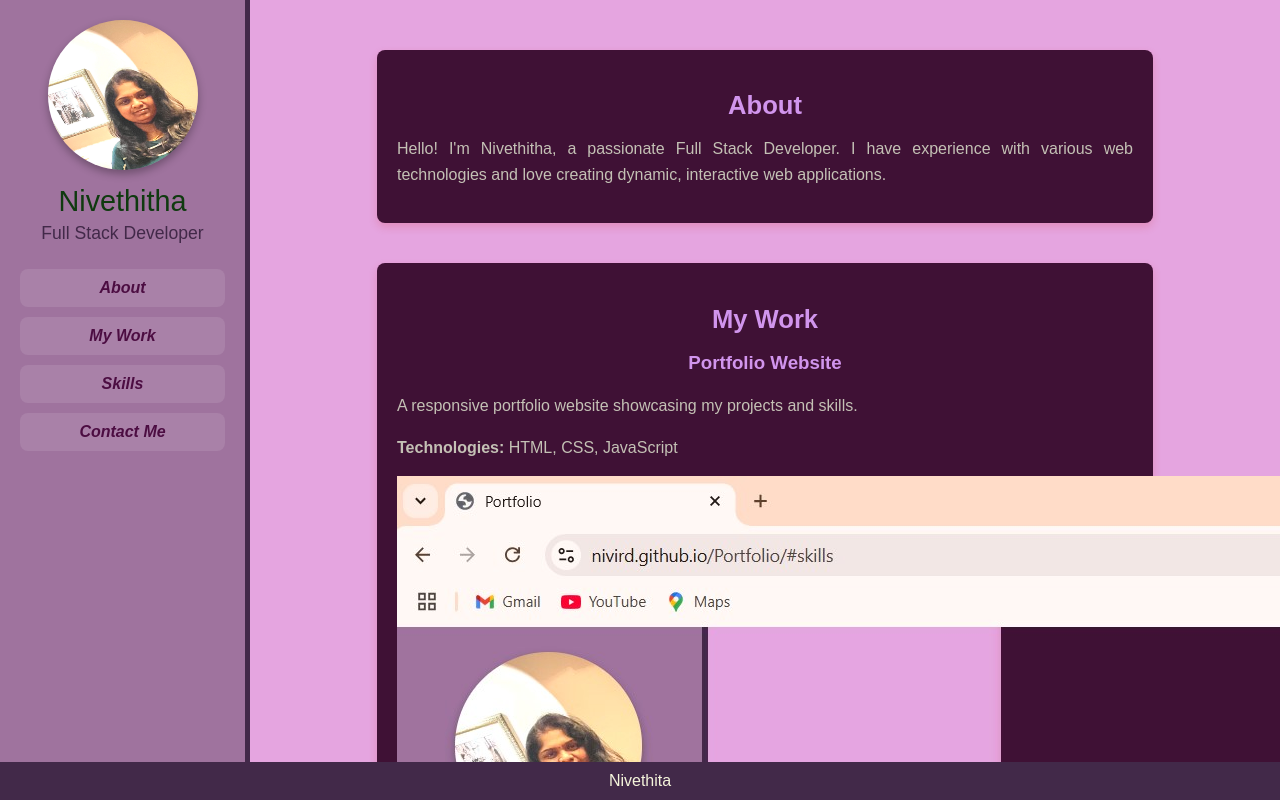
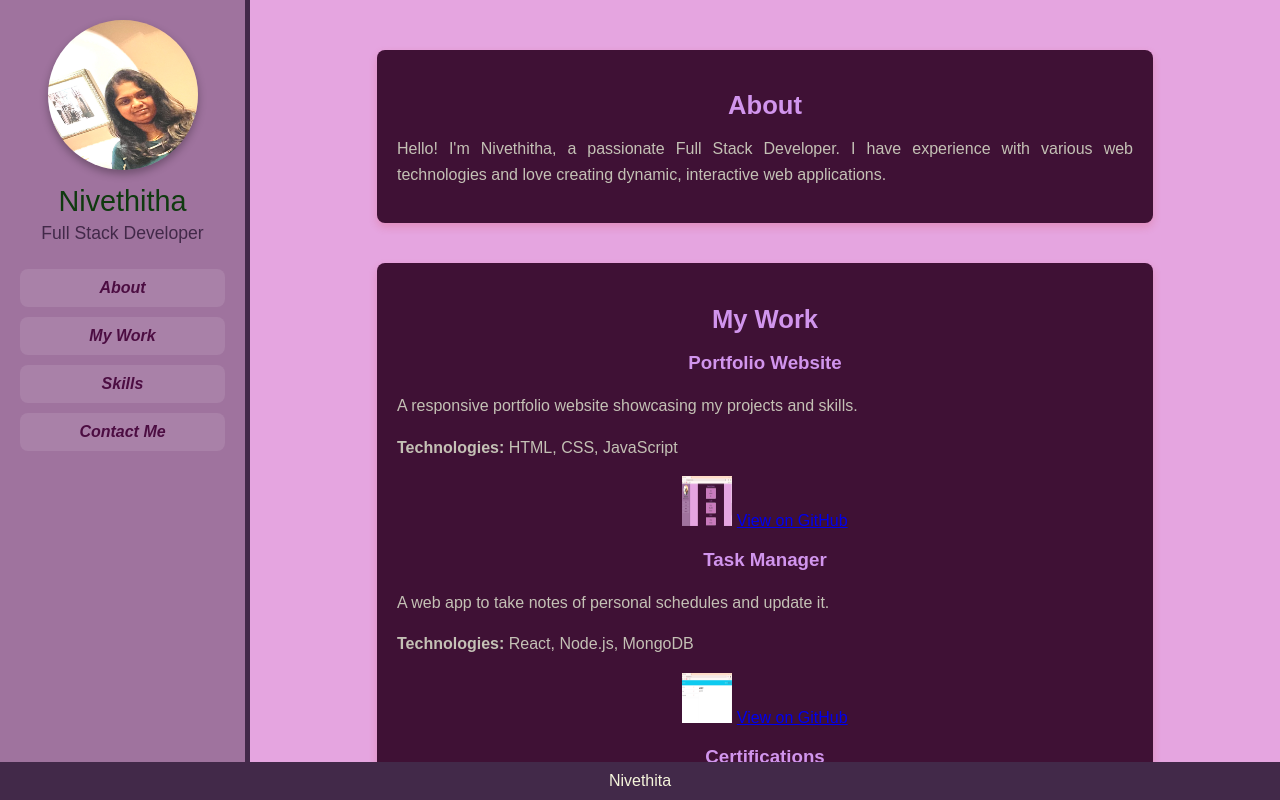
Before and after one commit to nivird/Portfolio, a plain HTML site: page index.html in a window 1280 px wide. Drawn offline with Linux system fonts and the light colour scheme.

Commit message:
images for the projects are updated

```diff
--- a/index.html
+++ b/index.html
@@ -35,14 +35,14 @@
                     <h3>Portfolio Website</h3>
                     <p>A responsive portfolio website showcasing my projects and skills.</p>
                     <p><strong>Technologies:</strong> HTML, CSS, JavaScript</p>
-                    <img src="./assets/images/portfolio_image.jpg" alt="Portfolio Screenshot">
+                    <img src="./assets/images/portfolio_image.jpg" alt="Portfolio Screenshot" class="project-image1">
                     <a href="https://github.com/username/portfolio" target="_blank">View on GitHub</a>
                 </div>
                 <div class="project">
                     <h3>Task Manager</h3>
                     <p>A web app to take notes of personal schedules and update it.</p>
                     <p><strong>Technologies:</strong> React, Node.js, MongoDB</p>
-                    <img src="./assets/images/Note_Tracker.jpg" alt="Note Tracker Screenshot">
+                    <img src="./assets/images/Note_Tracker.jpg" alt="Note Tracker Screenshot" class="project-image2">
                     <a href="https://github.com/username/task-manager" target="_blank">View on GitHub</a>
                 </div><h3>Certifications</h3>
                 <ul class="custom-list">
--- a/styles.css
+++ b/styles.css
@@ -112,7 +112,17 @@ p {
     text-align: justify;
     line-height: 1.6;
 }
+/*project image*/
+.project-image1{
+    width: 50px;
+    height: 50px;
+}
 
+.project-image2
+{
+    width: 50px;
+    height: 50px;
+}
 /* Footer Styling */
 footer {
     width: 100%;
```
